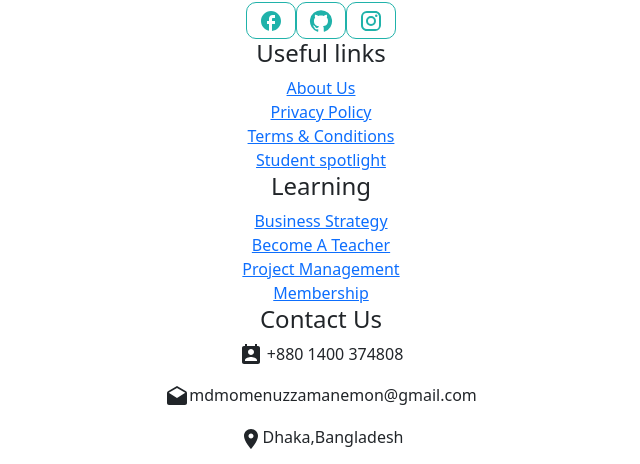
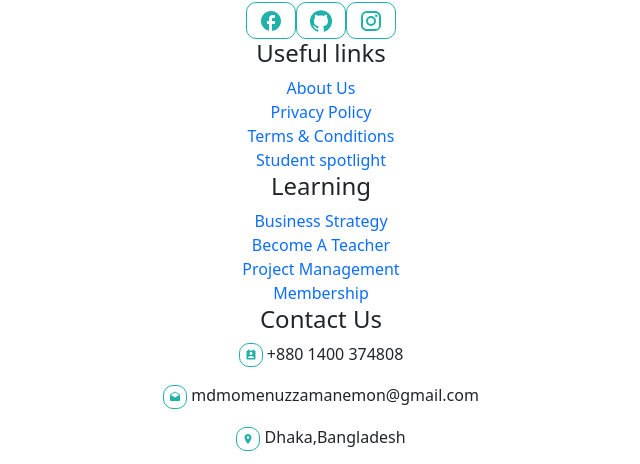
Before and after one commit to Momenuzzaman/educational-website, a React (Create React App) app: page / in a window 1280 px wide. Shown: the part 2718-3182 px from the top of the page, without its empty margins (319-959 px from the left). Built offline with nearby package versions, Linux system fonts and the light colour scheme.

Commit message:
add contact icon stryle

```diff
--- a/src/Components/Shared/Footer/Footer.css
+++ b/src/Components/Shared/Footer/Footer.css
@@ -11,3 +11,6 @@
   background-color: lightseagreen;
   color: white;
 }
+.footer-link {
+  text-decoration: none;
+}
--- a/src/Components/Shared/Footer/Footer.js
+++ b/src/Components/Shared/Footer/Footer.js
@@ -42,9 +42,9 @@ const Footer = () => {
             </div>
             <div>
                 <h4>Contact Us</h4>
-                <p><PermContactCalendarIcon /> +880 1400 374808</p>
-                <p><DraftsIcon />mdmomenuzzamanemon@gmail.com</p>
-                <p><PlaceIcon />Dhaka,Bangladesh</p>
+                <p><PermContactCalendarIcon className="button-icon" /> +880 1400 374808</p>
+                <p><DraftsIcon className="button-icon" /> mdmomenuzzamanemon@gmail.com</p>
+                <p><PlaceIcon className="button-icon" /> Dhaka,Bangladesh</p>
             </div>
         </div >
     );
```
